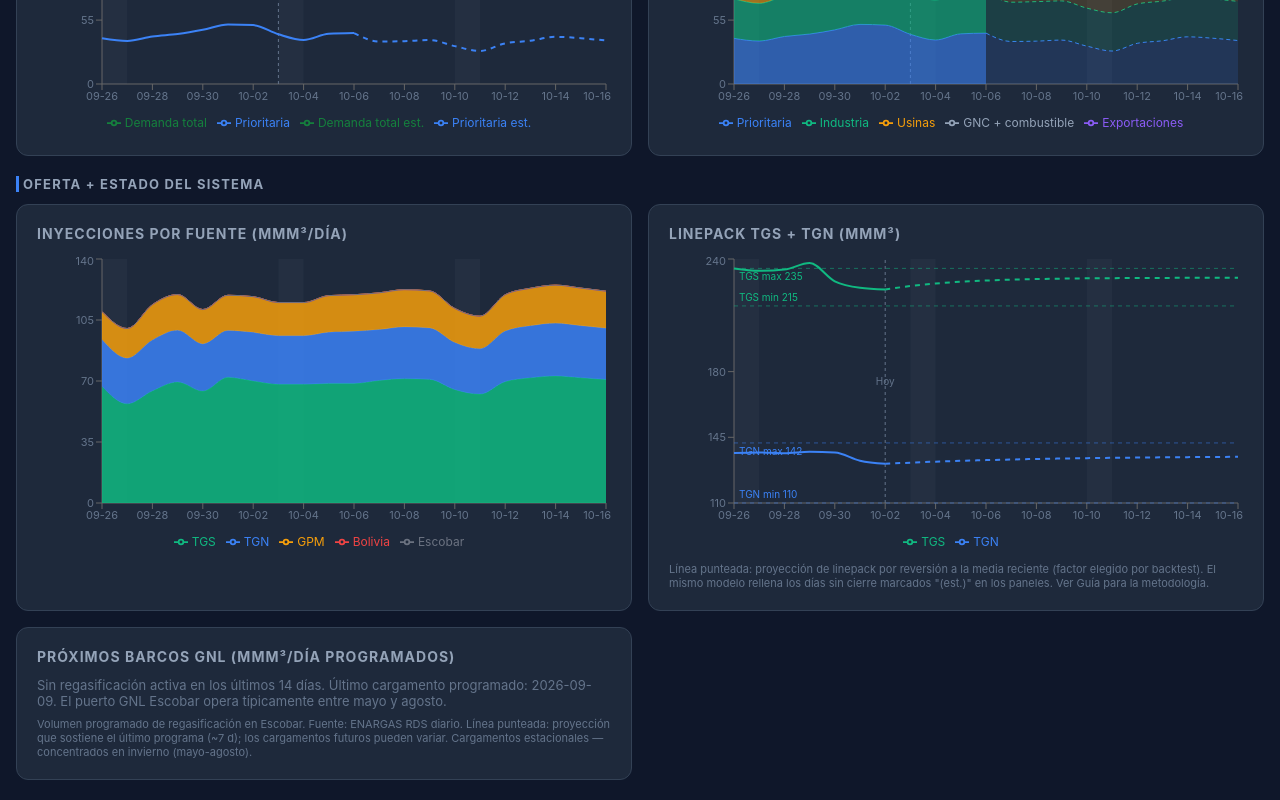
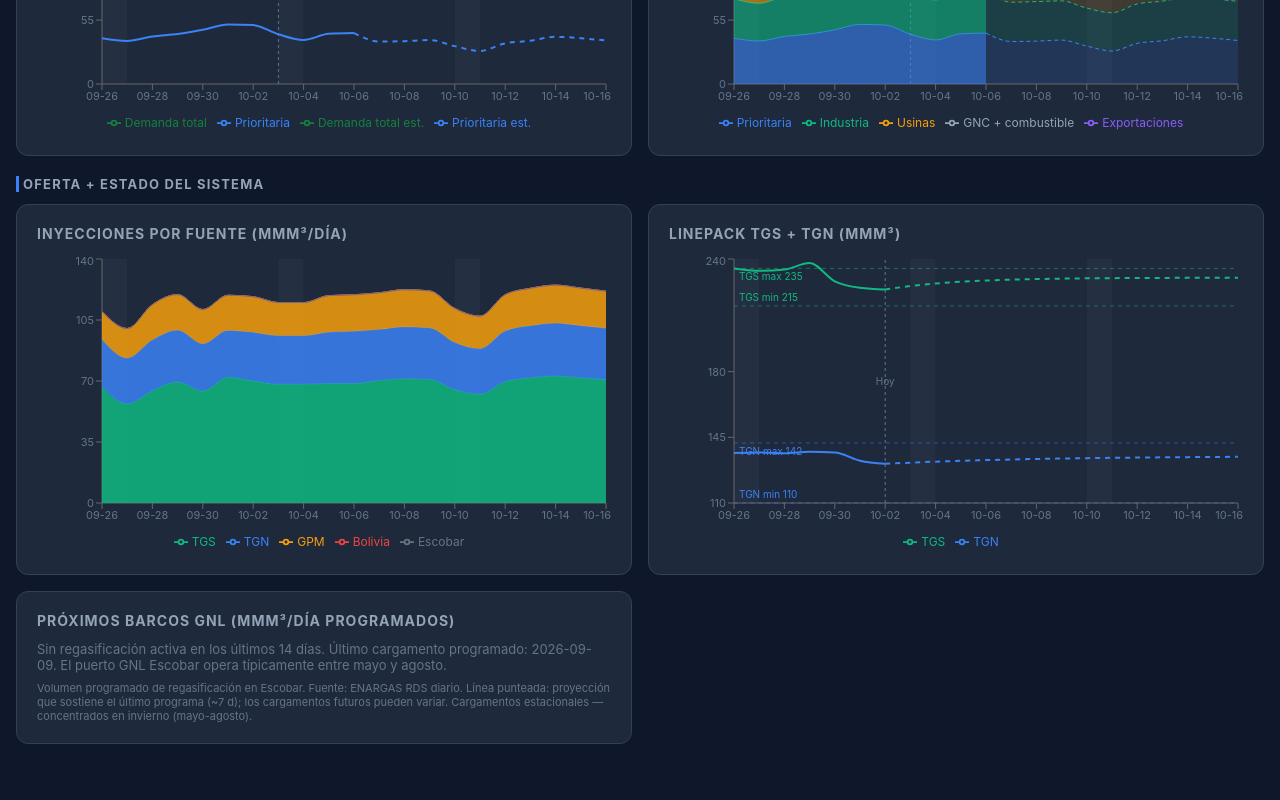
Before and after one commit to RodrigoManassero/estado-sistema-gas-rodrigo, a React (Vite) app: page / in a window 1280 px wide. Shown: the part 3088-3888 px from the top of the page. After the commit the page ends 3852 px from the top, so only its background shows below. Built offline with nearby package versions, Linux system fonts and the light colour scheme.

Commit message:
Remove linepack projection explanation paragraph
Removed explanatory paragraph about linepack projection.

```diff
--- a/src/components/OperacionPage.tsx
+++ b/src/components/OperacionPage.tsx
@@ -313,11 +313,6 @@ export default function OperacionPage() {
             forecast={linepackForecast}
             allDates={visibleDates}
           />
-          <p style={{ color: colors.textDim, fontSize: 11, marginTop: 8 }}>
-            Línea punteada: proyección de linepack por reversión a la media reciente (factor
-            elegido por backtest). El mismo modelo rellena los días sin cierre marcados
-            "(est.)" en los paneles. Ver Guía para la metodología.
-          </p>
         </div>
         {rdsReports.length > 0 && (
           <div style={card}>
```
